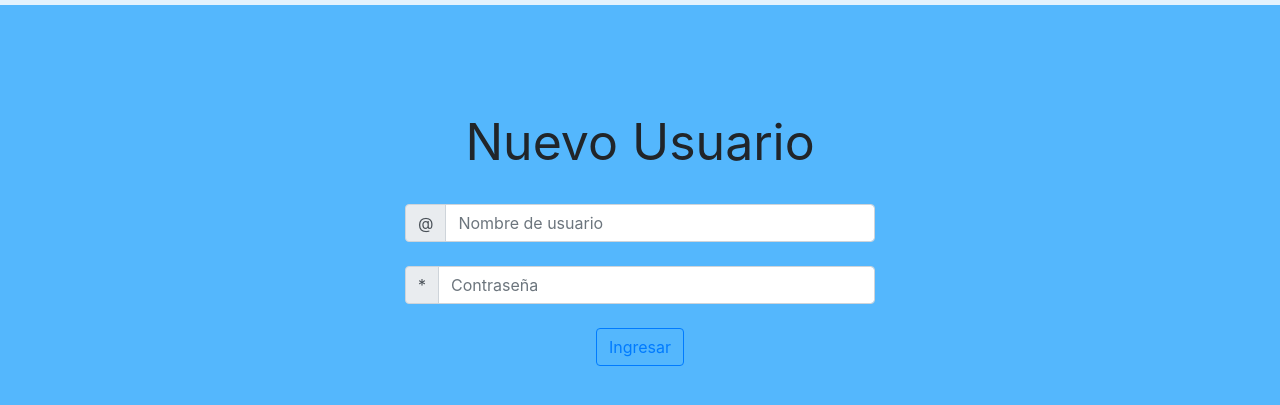
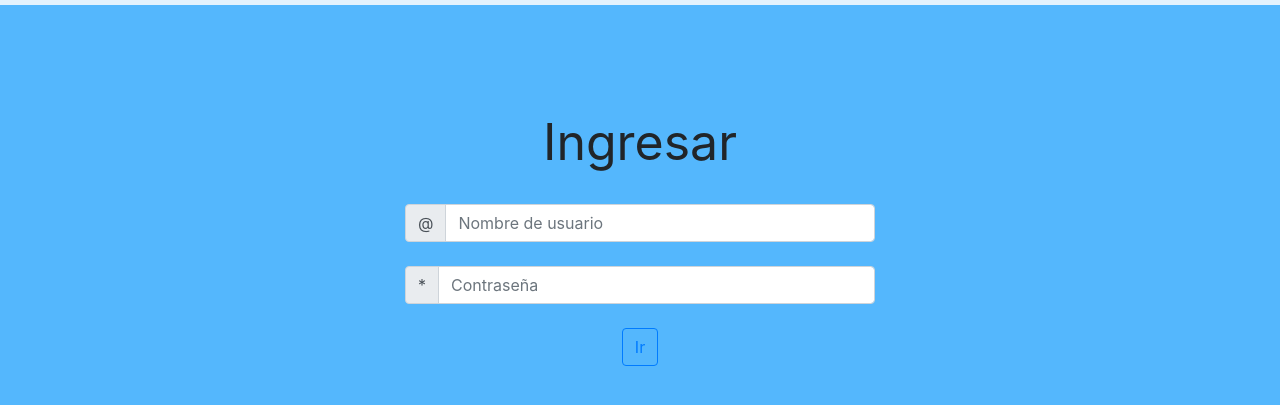
Before and after one commit to raulmalagarriga/TermoCat-FrontEnd, a plain HTML site: page views/login.html in a window 1280 px wide. Shown: the part 51-456 px from the top of the page. Drawn offline with nearby package versions, Linux system fonts and the light colour scheme.

Commit message:
favicono
favicono

```diff
--- a/views/login.html
+++ b/views/login.html
@@ -3,6 +3,7 @@
   <head>
     <meta charset="utf-8">
     <meta name="viewport" content="width=device-width, initial-scale=1, shrink-to-fit=no">
+    <link rel="icon" type="image/png" href="logo.png" sizes="16x16">
     <link rel="stylesheet" href="https://stackpath.bootstrapcdn.com/bootstrap/4.3.1/css/bootstrap.min.css" integrity="sha384-ggOyR0iXCbMQv3Xipma34MD+dH/1fQ784/j6cY/iJTQUOhcWr7x9JvoRxT2MZw1T" crossorigin="anonymous">
     <nav class="navbar navbar-light" style="background-color: #e3f2fd;">
         <a class="navbar-brand" href="index.html">
@@ -17,7 +18,7 @@
   </head>
   <body style="background-color: #54b7fd;">
       <div class="container" style="text-align: center;margin-top: 100px; width: 500px;">
-          <h style="font-size: 50px;">Nuevo Usuario</h>
+          <h style="font-size: 50px;">Ingresar</h>
           <br/>
           <br/>
           <div class="input-group flex-nowrap">
@@ -34,7 +35,7 @@
               <input id="password" type="password" class="form-control" placeholder="Contraseña" aria-label="Contraseña" aria-describedby="addon-wrapping">
           </div>
           <br/>
-          <button id="start" type="button" class="btn btn-outline-primary">Ingresar</button>
+          <button id="start" type="button" class="btn btn-outline-primary">Ir</button>
           </div>
 
     <script type="text/javascript" src="login.js"></script>
```
Also changed, not shown: views/index.html (+1 -0 lines), views/register.html (+1 -0 lines), 1 other file.
